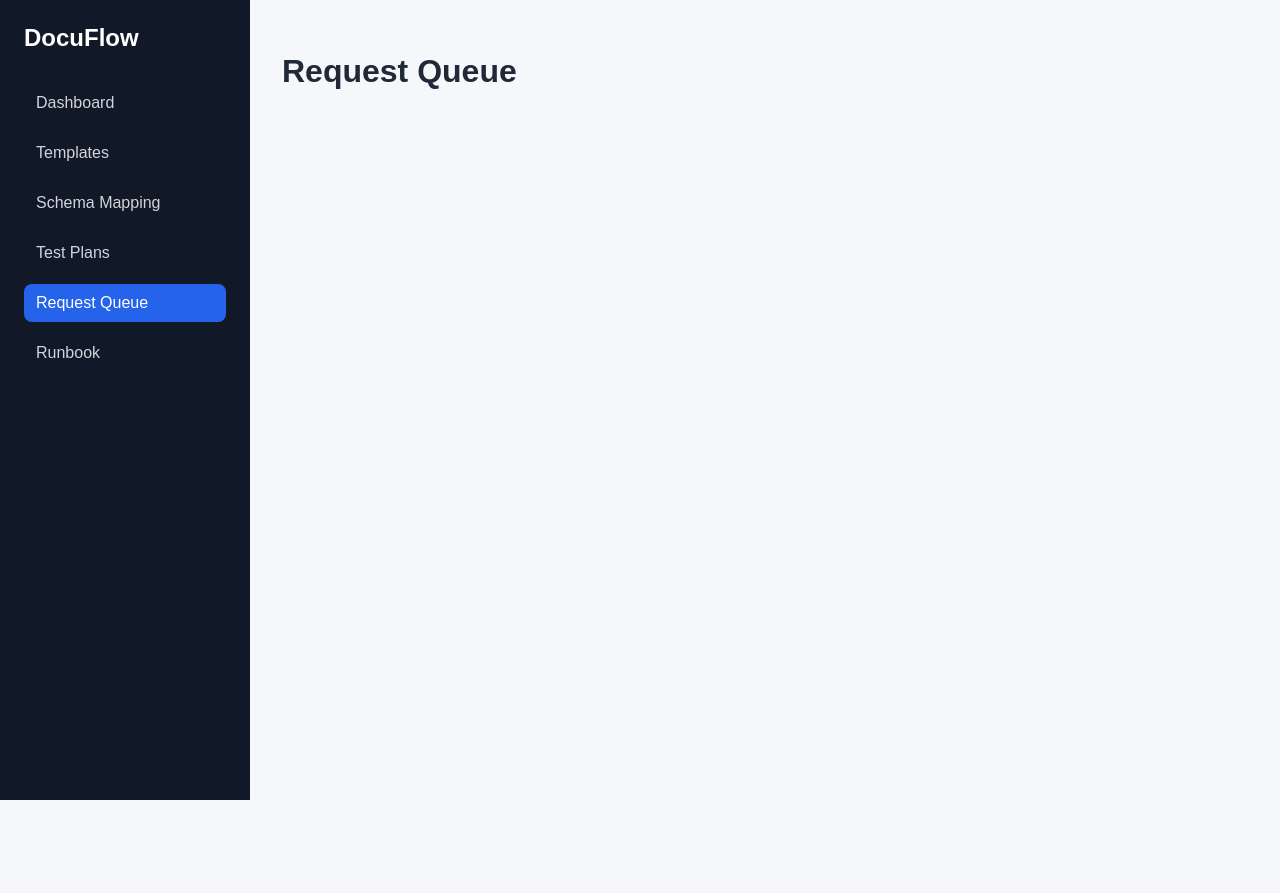
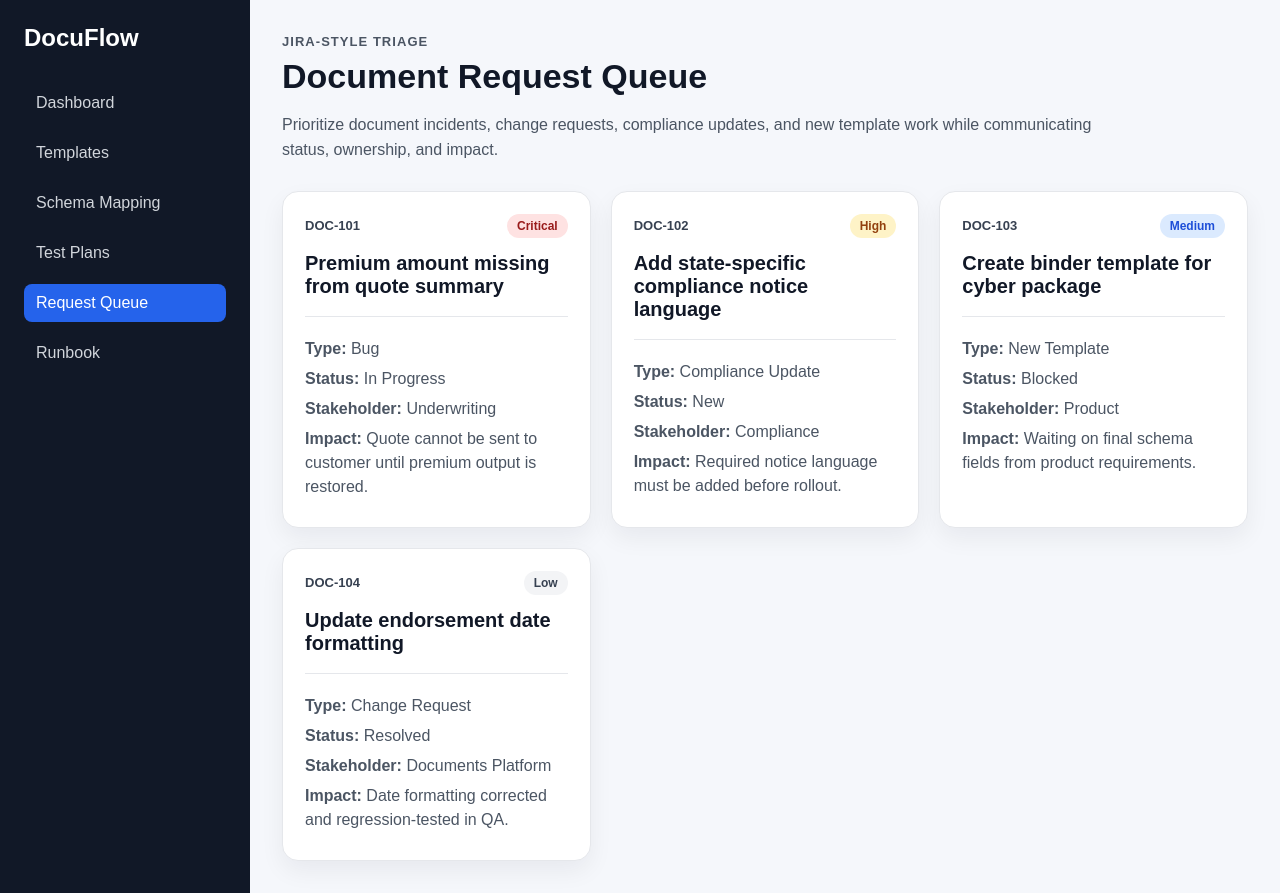
Before and after one commit to momycani/docuflow-template-manager, a React (Vite) app: page /request-queue in a window 1280 px wide. Before the commit the page ends 800 px from the top, so only its background shows below. Built offline with nearby package versions, Linux system fonts and the light colour scheme.

Commit message:
Add document request queue

```diff
--- a/src/App.css
+++ b/src/App.css
@@ -204,3 +204,29 @@ code {
   background: #fef3c7;
   color: #92400e;
 }
+
+.queue-board {
+  display: grid;
+  grid-template-columns: repeat(auto-fit, minmax(280px, 1fr));
+  gap: 20px;
+}
+
+.status.low {
+  background: #f3f4f6;
+  color: #374151;
+}
+
+.status.medium {
+  background: #dbeafe;
+  color: #1d4ed8;
+}
+
+.status.high {
+  background: #fef3c7;
+  color: #92400e;
+}
+
+.status.critical {
+  background: #fee2e2;
+  color: #991b1b;
+}
--- /dev/null
+++ b/src/data/requests.ts
@@ -0,0 +1,44 @@
+import type { DocumentRequest } from "../types/request";
+
+export const requests: DocumentRequest[] = [
+  {
+    id: 1,
+    ticketId: "DOC-101",
+    title: "Premium amount missing from quote summary",
+    requestType: "Bug",
+    priority: "Critical",
+    status: "In Progress",
+    stakeholder: "Underwriting",
+    impact: "Quote cannot be sent to customer until premium output is restored.",
+  },
+  {
+    id: 2,
+    ticketId: "DOC-102",
+    title: "Add state-specific compliance notice language",
+    requestType: "Compliance Update",
+    priority: "High",
+    status: "New",
+    stakeholder: "Compliance",
+    impact: "Required notice language must be added before rollout.",
+  },
+  {
+    id: 3,
+    ticketId: "DOC-103",
+    title: "Create binder template for cyber package",
+    requestType: "New Template",
+    priority: "Medium",
+    status: "Blocked",
+    stakeholder: "Product",
+    impact: "Waiting on final schema fields from product requirements.",
+  },
+  {
+    id: 4,
+    ticketId: "DOC-104",
+    title: "Update endorsement date formatting",
+    requestType: "Change Request",
+    priority: "Low",
+    status: "Resolved",
+    stakeholder: "Documents Platform",
+    impact: "Date formatting corrected and regression-tested in QA.",
+  },
+];
--- a/src/pages/RequestQueue.tsx
+++ b/src/pages/RequestQueue.tsx
@@ -1,5 +1,40 @@
+import { requests } from "../data/requests";
+
 function RequestQueue() {
-  return <h1>Request Queue</h1>;
+  return (
+    <section>
+      <div className="page-header">
+        <p className="eyebrow">Jira-Style Triage</p>
+        <h1>Document Request Queue</h1>
+        <p>
+          Prioritize document incidents, change requests, compliance updates,
+          and new template work while communicating status, ownership, and impact.
+        </p>
+      </div>
+
+      <div className="queue-board">
+        {requests.map((request) => (
+          <article className="card" key={request.id}>
+            <div className="card-topline">
+              <span>{request.ticketId}</span>
+              <span className={`status ${request.priority.toLowerCase()}`}>
+                {request.priority}
+              </span>
+            </div>
+
+            <h2>{request.title}</h2>
+
+            <div className="details-list">
+              <p><strong>Type:</strong> {request.requestType}</p>
+              <p><strong>Status:</strong> {request.status}</p>
+              <p><strong>Stakeholder:</strong> {request.stakeholder}</p>
+              <p><strong>Impact:</strong> {request.impact}</p>
+            </div>
+          </article>
+        ))}
+      </div>
+    </section>
+  );
 }
 
 export default RequestQueue;
--- /dev/null
+++ b/src/types/request.ts
@@ -0,0 +1,16 @@
+export type RequestType = "Bug" | "Change Request" | "New Template" | "Compliance Update";
+
+export type RequestPriority = "Low" | "Medium" | "High" | "Critical";
+
+export type RequestStatus = "New" | "In Progress" | "Blocked" | "Resolved";
+
+export interface DocumentRequest {
+  id: number;
+  ticketId: string;
+  title: string;
+  requestType: RequestType;
+  priority: RequestPriority;
+  status: RequestStatus;
+  stakeholder: string;
+  impact: string;
+}
```
